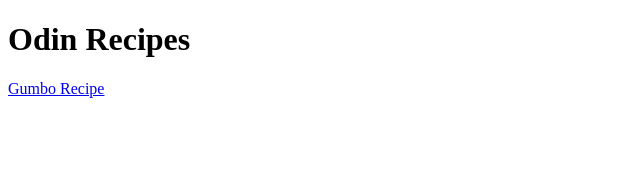
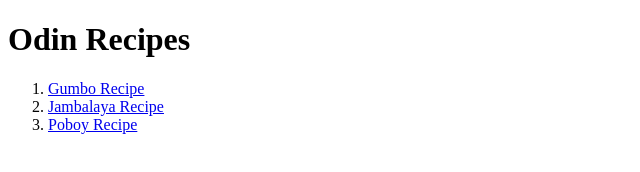
Before and after one commit to freefabe/odin-recipes, a plain HTML site: page index.html in a window 1280 px wide. Shown: the whole page, without its empty margins (0-640 px from the left). Drawn offline with Linux system fonts and the light colour scheme.

Commit message:
edit jambalaya page and add links to index page

```diff
--- a/index.html
+++ b/index.html
@@ -7,7 +7,16 @@
 <body>
 	<h1>Odin Recipes</h1>
 
+	<ol>
+		<li>
 	<a href="recipes/gumbo.html">Gumbo Recipe</a>
+		</li>
+
+		<li><a href="recipes/jambalaya.html">Jambalaya Recipe</a></li>
+
+		<li><a href="recipes/poboy.html">Poboy Recipe</a></li>
+
+	</ol>
 
 </body>
 </html>
```
Also changed, not shown: recipes/jambalaya.html (+2 -0 lines).
